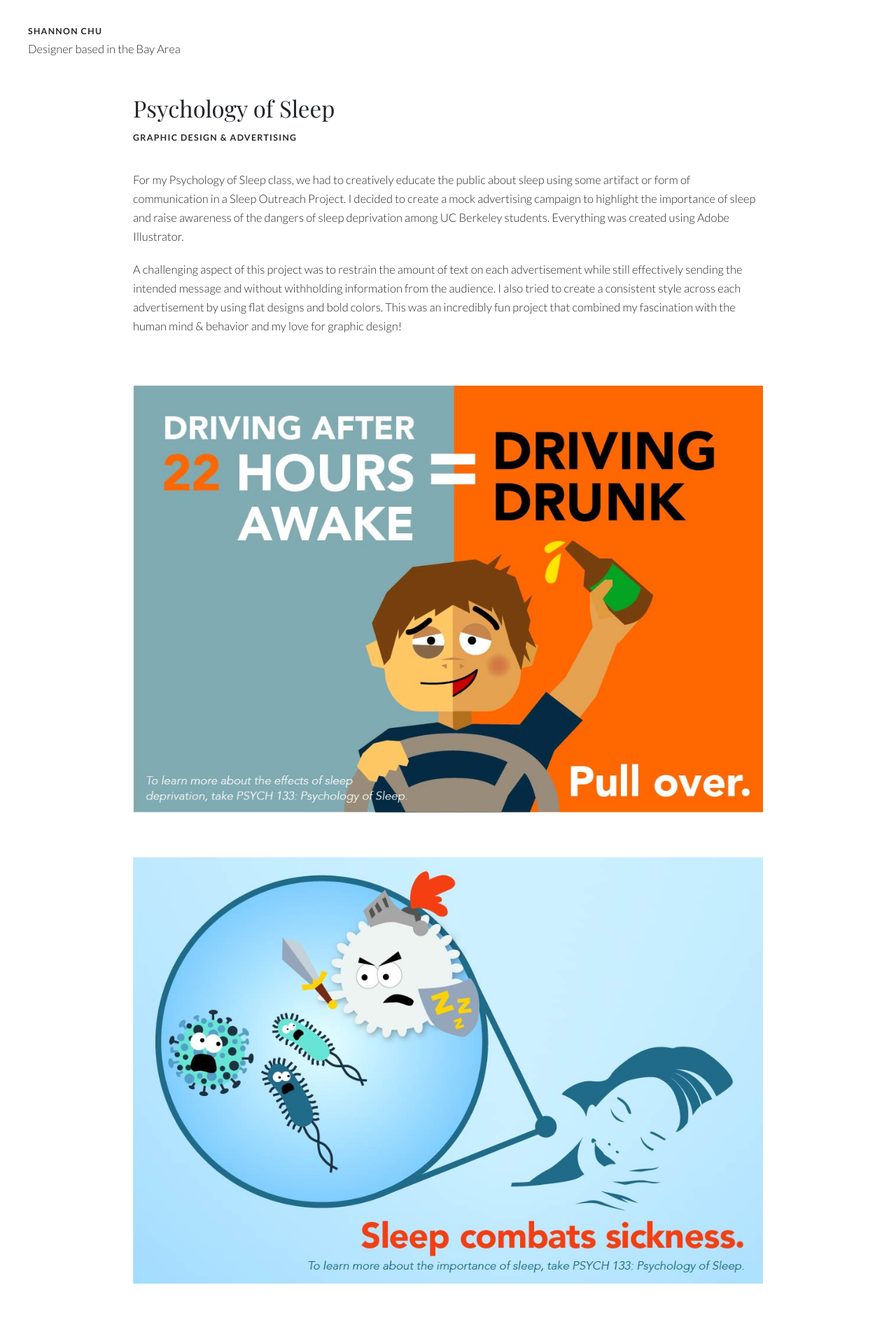
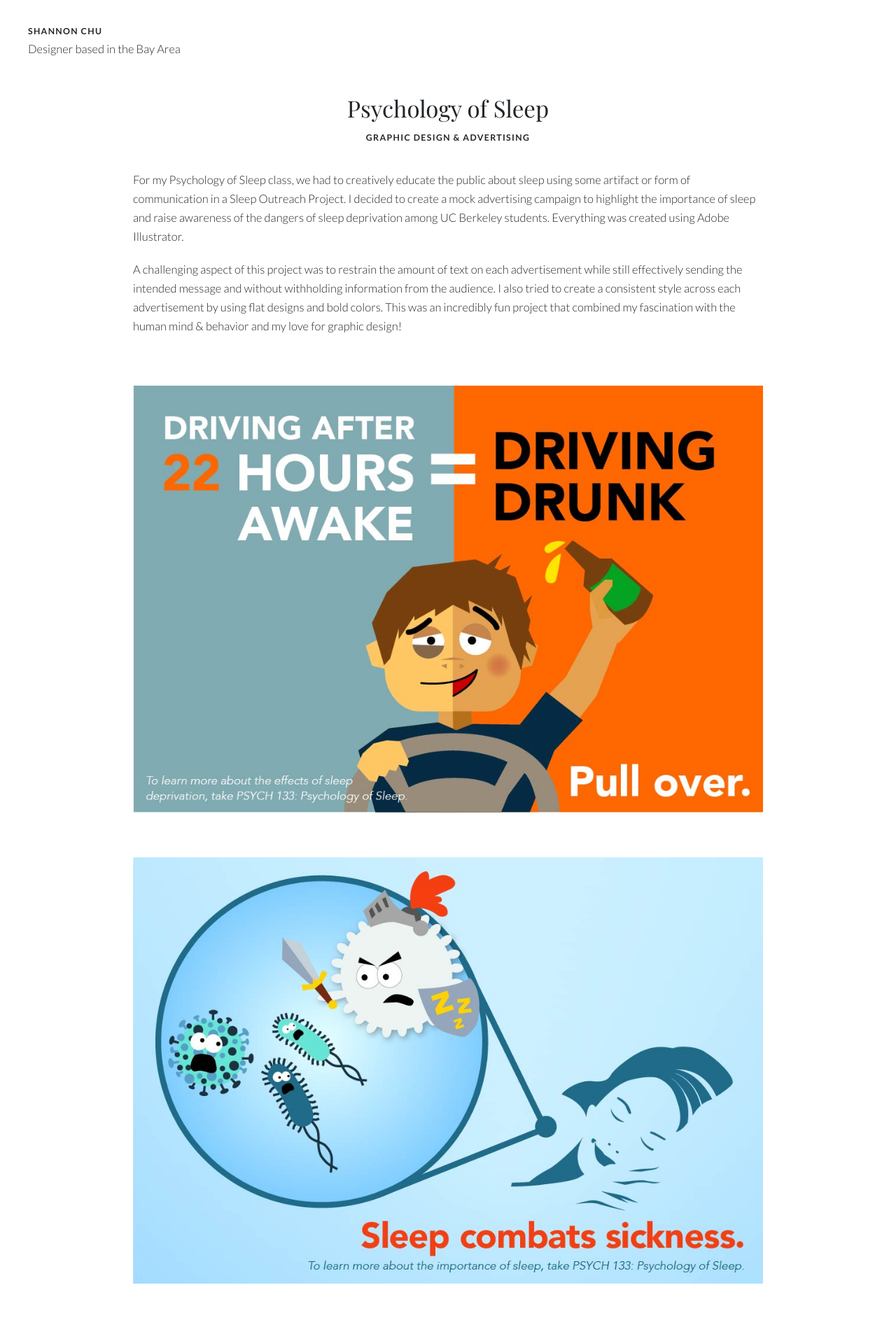
Before and after one commit to shannonchu/shannonchu.github.io, a Jekyll site: the page built from pages/sleep.html, in a window 1280 px wide. Shown: the top 1896 px of the page at 70% size. Built offline with Jekyll 4.4.1, drawn with Linux system fonts in a browser that asks for light colours; nearby versions of some CDN libraries.

Commit message:
center titles

```diff
--- a/css/main.css
+++ b/css/main.css
@@ -112,6 +112,10 @@ a:hover {
   margin-bottom: 12px;
 }
 
+.portfolio-piece h4, .portfolio-piece h1 {
+  text-align: center;
+}
+
 .portfolio-piece h3 {
   font-weight: 600;
   font-size: 1rem;
```
